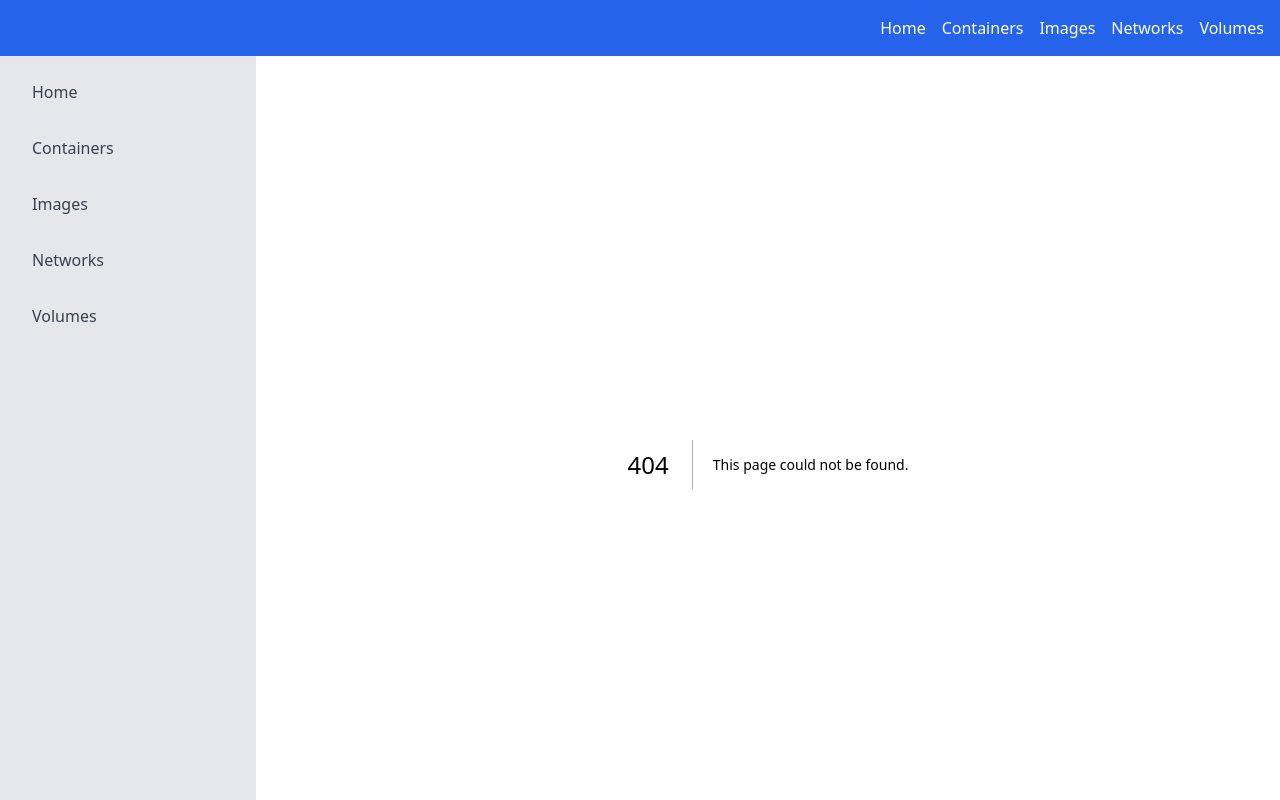
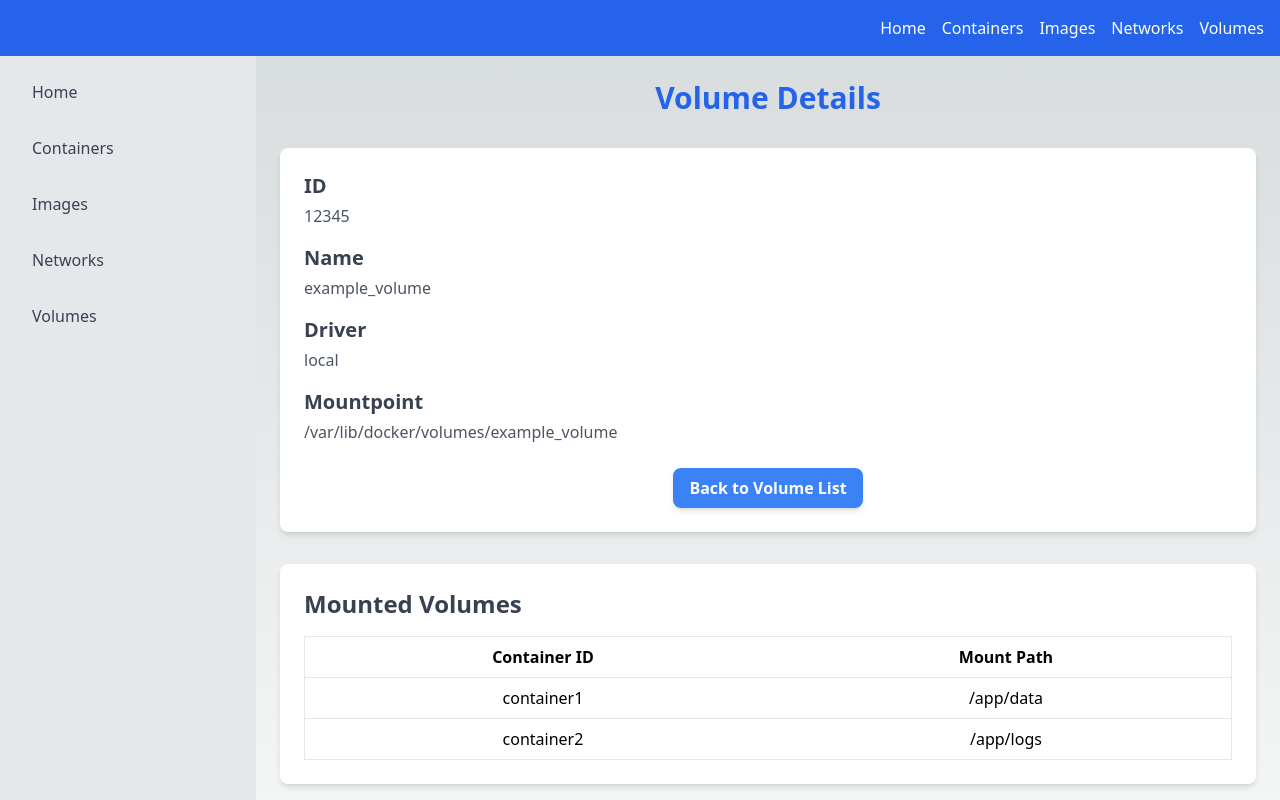
Before and after one commit to yeoniii20/docker_GUI, a Next.js app: page /volumes/1 in a window 1280 px wide. Before the commit this address had no page. Shown: the top 800 px of the page. Built offline with nearby package versions, Linux system fonts and the light colour scheme.

Commit message:
feat: create volume detail page

```diff
--- /dev/null
+++ b/src/app/(volumes)/volumes/[slug]/page.tsx
@@ -0,0 +1,102 @@
+"use client";
+
+import React from "react";
+import { useRouter } from "next/navigation";
+import {
+  VOLUME_DETAIL_DATA,
+  MOUNTED_VOLUMES,
+  FILE_SYSTEM,
+} from "../../../../../data/volumes";
+
+export default function VolumeDetail({ params }: { params: { slug: string } }) {
+  const router = useRouter();
+
+  const handleBack = () => {
+    router.push("/volumes");
+  };
+
+  return (
+    <div className="container mx-auto p-4">
+      <h1 className="text-3xl font-bold text-center text-blue-600 mb-8">
+        Volume Details
+      </h1>
+      <div className="bg-white p-6 rounded-lg shadow-md mb-8">
+        <div className="flex flex-col space-y-4">
+          <div>
+            <h3 className="text-xl font-semibold text-gray-700">ID</h3>
+            <p className="text-gray-600 mt-1 text-base">
+              {VOLUME_DETAIL_DATA.id}
+            </p>
+          </div>
+          <div>
+            <h3 className="text-xl font-semibold text-gray-700">Name</h3>
+            <p className="text-gray-600 mt-1 text-base">
+              {VOLUME_DETAIL_DATA.name}
+            </p>
+          </div>
+          <div>
+            <h3 className="text-xl font-semibold text-gray-700">Driver</h3>
+            <p className="text-gray-600 mt-1 text-base">
+              {VOLUME_DETAIL_DATA.driver}
+            </p>
+          </div>
+          <div>
+            <h3 className="text-xl font-semibold text-gray-700">Mountpoint</h3>
+            <p className="text-gray-600 mt-1 text-base">
+              {VOLUME_DETAIL_DATA.mountpoint}
+            </p>
+          </div>
+        </div>
+        <div className="mt-6 flex justify-center">
+          <button
+            onClick={handleBack}
+            className="px-4 py-2 bg-blue-500 text-white font-semibold rounded-lg shadow-md hover:bg-blue-700 focus:outline-none focus:ring-2 focus:ring-blue-400 focus:ring-opacity-75"
+          >
+            Back to Volume List
+          </button>
+        </div>
+      </div>
+
+      {/* 마운트된 볼륨 정보 */}
+      <div className="bg-white p-6 rounded-lg shadow-md mb-8">
+        <h2 className="text-2xl font-semibold text-gray-700 mb-4">
+          Mounted Volumes
+        </h2>
+        <table className="min-w-full bg-white border border-gray-200">
+          <thead>
+            <tr>
+              <th className="py-2 px-4 border-b">Container ID</th>
+              <th className="py-2 px-4 border-b">Mount Path</th>
+            </tr>
+          </thead>
+          <tbody>
+            {MOUNTED_VOLUMES.map((volume, index) => (
+              <tr key={index} className="hover:bg-gray-100">
+                <td className="py-2 px-4 border-b text-center">
+                  {volume.containerId}
+                </td>
+                <td className="py-2 px-4 border-b text-center">
+                  {volume.mountPath}
+                </td>
+              </tr>
+            ))}
+          </tbody>
+        </table>
+      </div>
+
+      {/* 파일 브라우저 */}
+      <div className="bg-white p-6 rounded-lg shadow-md">
+        <h2 className="text-2xl font-semibold text-gray-700 mb-4">
+          File Browser
+        </h2>
+        <ul className="list-disc list-inside pl-4">
+          {FILE_SYSTEM.map((file, index) => (
+            <li key={index} className="text-gray-600 text-base">
+              {file}
+            </li>
+          ))}
+        </ul>
+      </div>
+    </div>
+  );
+}
```
